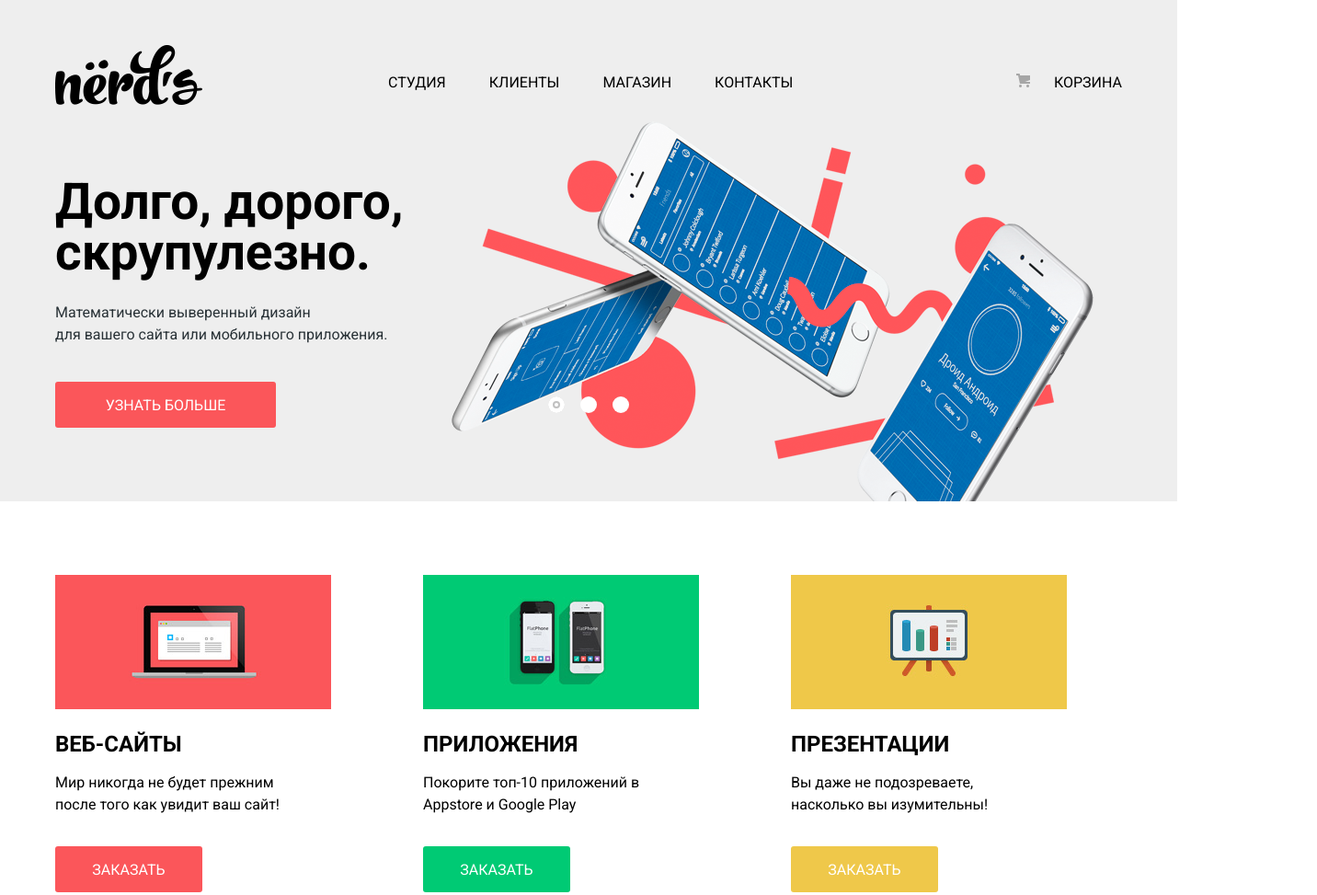
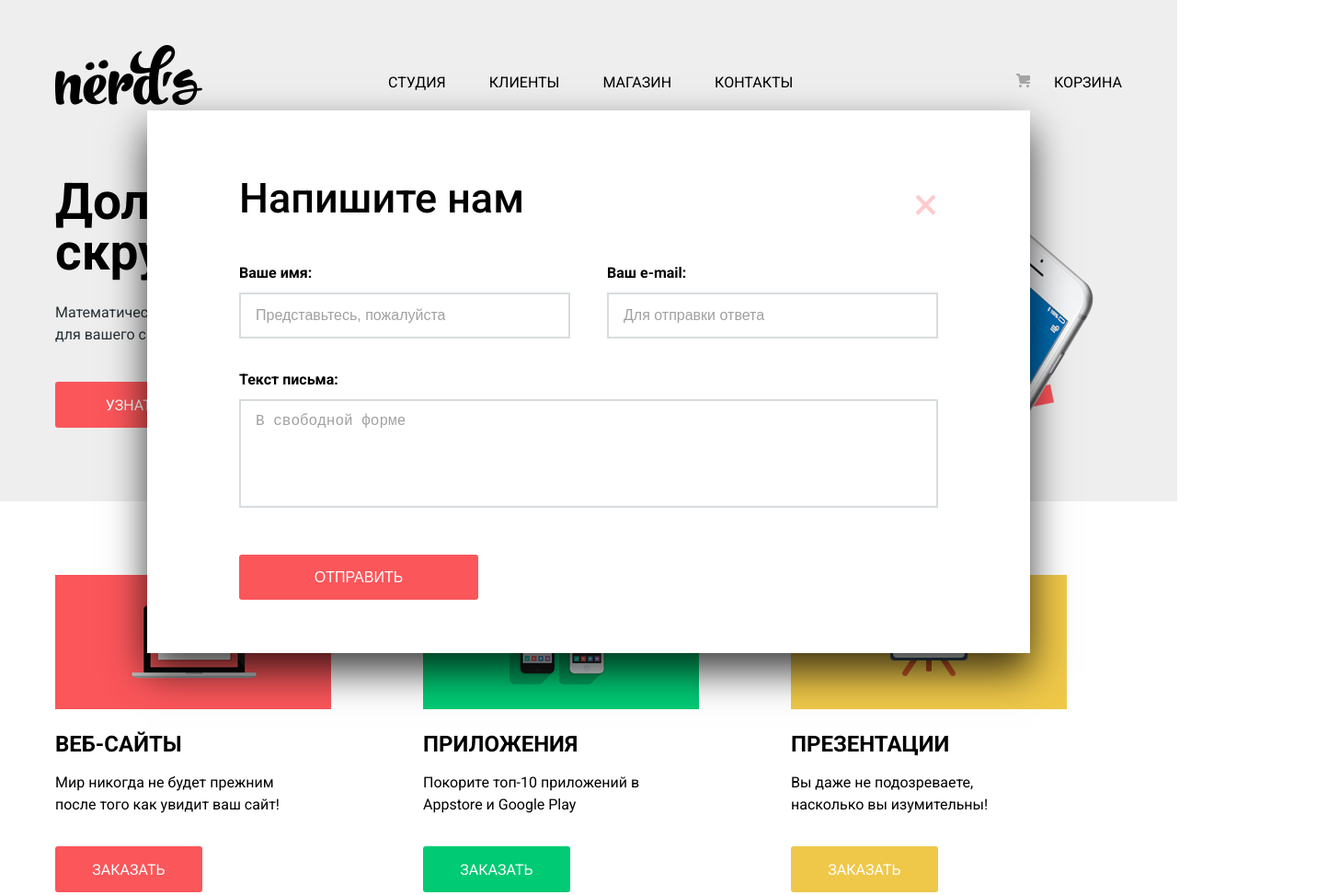
Before and after one commit to Santier/nerds, a website: page index.html in a window 1280 px wide. Shown: the top 973 px of the page at 92% size, 1432 px wide, since content can reach past the window. Drawn offline with Linux system fonts and the light colour scheme.

Commit message:
Стилизация первой страницы завершена

```diff
--- a/css/main.css
+++ b/css/main.css
@@ -55,17 +55,6 @@ a {
   color: black;
   opacity: 0.3;
 }
-
-.slider a:hover {
-  background-color: #e74246;
-}
-
-.slider a:active {
-  color: rgba(255, 255, 255, 0.3);
-  background-color: #d7373b;
-  box-shadow: inset 0 3px 0 rgba(0, 1, 1, 0.1);
-}
-
 .wrapper {
   display: -webkit-flex;
   display: -ms-flex;
@@ -167,15 +156,51 @@ a {
 .btn-red{
   background-color: #fb565a;
 }
+
+.btn-red:hover {
+  background-color: #e74246;
+}
+
+.btn-red:active {
+  color: rgba(255, 255, 255, 0.3);
+  background-color: #d7373b;
+  box-shadow: inset 0 3px 0 rgba(0, 1, 1, 0.1);
+}
+
 .btn-green{
   background-color: #00ca74;
 }
+
+.btn-green:hover {
+  background-color: #00bc6c;
+}
+
+.btn-green:active {
+  color: rgba(255, 255, 255, 0.3);
+  background-color: #00aa62;
+  box-shadow: inset 0 3px 0 rgba(0, 1, 1, 0.1);
+}
+
 .btn-yellow{
   background-color: #efc84a;
 }
 
+.btn-yellow:hover {
+  background-color: #eab534;
+}
+
+.btn-yellow:active {
+  color: rgba(255, 255, 255, 0.3);
+  background-color: #e5a722;
+  box-shadow: inset 0 3px 0 rgba(0, 1, 1, 0.1);
+}
+
 .btn-large {
   width: 240px;
+}
+
+.btn-form {
+  width: 260px;
 }
 
 .btn-footer {
@@ -236,36 +261,6 @@ a {
   font-weight: 400;
   line-height: 24px;
   margin: 16px 0 33px;
-}
-
-.advantages-item .btn-red:hover {
-  background-color: #e74246;
-}
-
-.advantages-item .btn-red:active {
-  color: rgba(255, 255, 255, 0.3);
-  background-color: #d7373b;
-  box-shadow: inset 0 3px 0 rgba(0, 1, 1, 0.1);
-}
-
-.advantages-item .btn-green:hover {
-  background-color: #00bc6c;
-}
-
-.advantages-item .btn-green:active {
-  color: rgba(255, 255, 255, 0.3);
-  background-color: #00aa62;
-  box-shadow: inset 0 3px 0 rgba(0, 1, 1, 0.1);
-}
-
-.advantages-item .btn-yellow:hover {
-  background-color: #eab534;
-}
-
-.advantages-item .btn-yellow:active {
-  color: rgba(255, 255, 255, 0.3);
-  background-color: #e5a722;
-  box-shadow: inset 0 3px 0 rgba(0, 1, 1, 0.1);
 }
 
 .studio {
@@ -375,10 +370,6 @@ font-size: 0;
 .partners a {
   display: inline-block;
   vertical-align: middle;
-  /*url("../img/logo-2.png"),
-  url("../img/logo-3.png"),
-  url("../img/logo-4.png");*/
-  /*, 46px 96px, 50px 103px, 49px 119px;*/
 }
 
 .partners-borodinsky::after,
@@ -468,10 +459,10 @@ background-image: url("../img/logo-4.2.png");
   min-height: 415px;
   background-image: url("../img/map.jpg");
   background-repeat: no-repeat;
+  -webkit-background-size: cover;
+  background-size: cover;
   margin-top: 82px;
-  margin-left: 232px;
   padding-top: 54px;
-  padding-right: 232px;
 }
 .contacts-info{
   width: 319px;
@@ -518,6 +509,111 @@ background-image: url("../img/logo-4.2.png");
   padding-bottom: 37px;
 }
 
+.write-us {
+  position: fixed;
+  top: 15%;
+  left: calc(50% - 480px);
+  width: 960px;
+  height: 590px;
+  padding: 73px 100px 84px;
+  box-shadow: 0 20px 40px rgba(0, 1, 1, 0.75);
+  background-color: #ffffff;
+}
+.form-header{
+  position: relative;
+}
+.close{
+  position: absolute;
+  right: 0;
+  top: 0;
+  font-size: 50px;
+  color: #fb565a;
+  opacity: 0.3;
+  cursor: pointer;
+}
+.write-us .close:hover {
+  opacity: 1;
+}
+.write-us .close:active {
+  opacity: 0.1;
+}
+
+.write-us h2 {
+  margin-bottom: 50px;
+  font-size: 45px;
+  font-weight: 500;
+  line-height: 45px;
+}
+
+.write-form {
+  display: -webkit-flex;
+  display: -ms-flex;
+  display: flex;
+  flex-wrap: wrap;
+  justify-content: space-between;
+}
+.write-form p:not(:last-of-type){
+  margin-bottom: 36px;
+}
+.write-form p:last-of-type{
+  margin-bottom: 47px;
+}
+.write-form label {
+  display: block;
+  margin-bottom: 12px;
+  font-size: 16px;
+  font-weight: 700;
+  line-height: 18px;
+}
+::-webkit-input-placeholder {
+  opacity: 0.5;
+  color: #444;
+  font-size: 16px;
+  font-weight: 400;
+  line-height: 18px;
+}
+
+.write-form input {
+  width: 360px;
+  height: 50px;
+  padding-left: 16px;
+  border: 2px solid #d7dcde;
+}
+
+#name:hover {
+  border: 2px solid #b4b9bb;
+}
+
+#name:focus {
+  outline: none;
+  border: 2px solid black;
+  color: #444;
+}
+
+#name:invalid {
+  border: 2px solid #e74246;
+  color: #e74246;
+}
+
+.write-us textarea{
+  width: 760px;
+  min-height: 118px;
+  padding-left: 16px;
+  padding-top: 13px;
+  border: 2px solid #d7dcde;
+  resize: none;
+}
+.write-us button {
+  align-self: flex-end;
+  color: white;
+  font-size: 16px;
+  font-weight: 500;
+  line-height: 18px;
+  text-transform: uppercase;
+  border: none;
+}
+
+
 .page-footer {
   padding: 0;
   height: 220px;
@@ -557,15 +653,6 @@ background-image: url("../img/logo-4.2.png");
   background-position: 28px 29px;
 }
 
-.social a:hover {
-  background-color: #e74246;
-}
-
-.social a:active {
-  background-color: #d7373b;
-  box-shadow: inset 0 3px 0 rgba(0, 1, 1, 0.1);
-}
-
 .social-btn-vk:active {
   background-image: url("../img/vk-icon2.png");
 }
--- a/index.html
+++ b/index.html
@@ -114,15 +114,36 @@
             <a href="#" class="btn btn-red btn-footer">Напишите нам</a>
           </div>
           <div class="map-marker"></div>
+          <section class="write-us">
+            <header class="form-header">
+              <h2>Напишите нам</h2>
+              <div class="close">&times</div>
+            </header>
+            <form class="write-form" action="echo.htmlacademy.ru" method="post">
+              <p>
+                <label for="name">Ваше имя:</label>
+                <input type="text" name="name" id="name" value="" placeholder="Представьтесь, пожалуйста" pattern="^[А-Яа-яЁё\s]+$">
+              </p>
+              <p>
+                <label for="mail">Ваш e-mail:</label>
+                <input type="email" name="mail" id="mail" value="" placeholder="Для отправки ответа">
+              </p>
+              <p>
+                <label for="letter">Текст письма:</label>
+                <textarea placeholder="В свободной форме" name="letter" id="letter"></textarea>
+              </p>
+              <button type="submit" class="btn btn-red btn-form">Отправить</button>
+            </form>
+          </section>
         </div>
       </div>
   </main>
   <footer class="page-footer">
     <div class="container wrapper">
     <div class="social">
-      <a href="#" class="social-btn social-btn-vk"></a>
-      <a href="#" class="social-btn social-btn-fb"></a>
-      <a href="#" class="social-btn social-btn-in"></a>
+      <a href="#" class="social-btn social-btn-vk btn-red"></a>
+      <a href="#" class="social-btn social-btn-fb btn-red"></a>
+      <a href="#" class="social-btn social-btn-in btn-red"></a>
     </div>
     <div class="friends">
       <b>Давайте дружить, это выгодно!</b>
```
Also changed, not shown: 1 other file.
